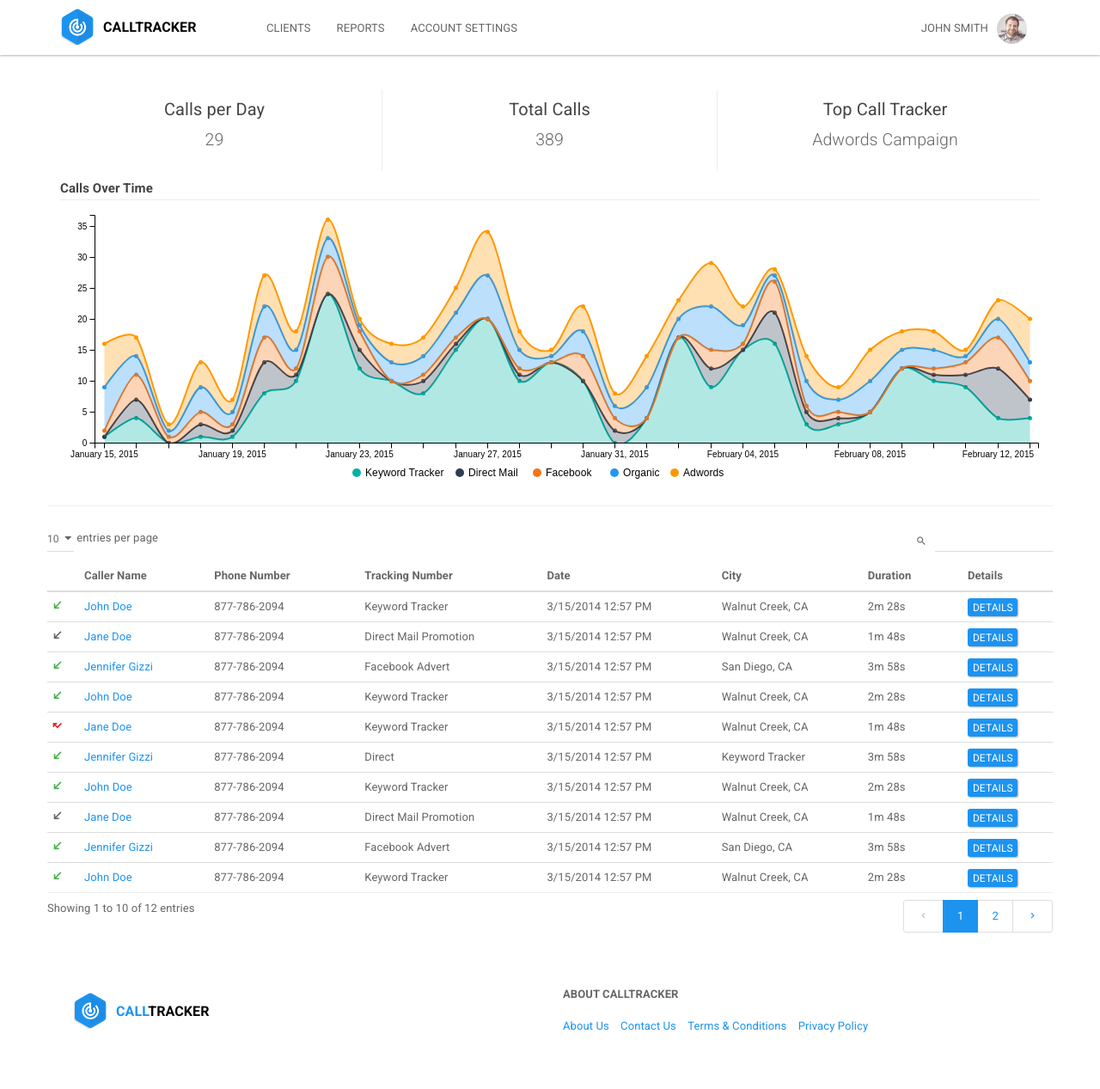
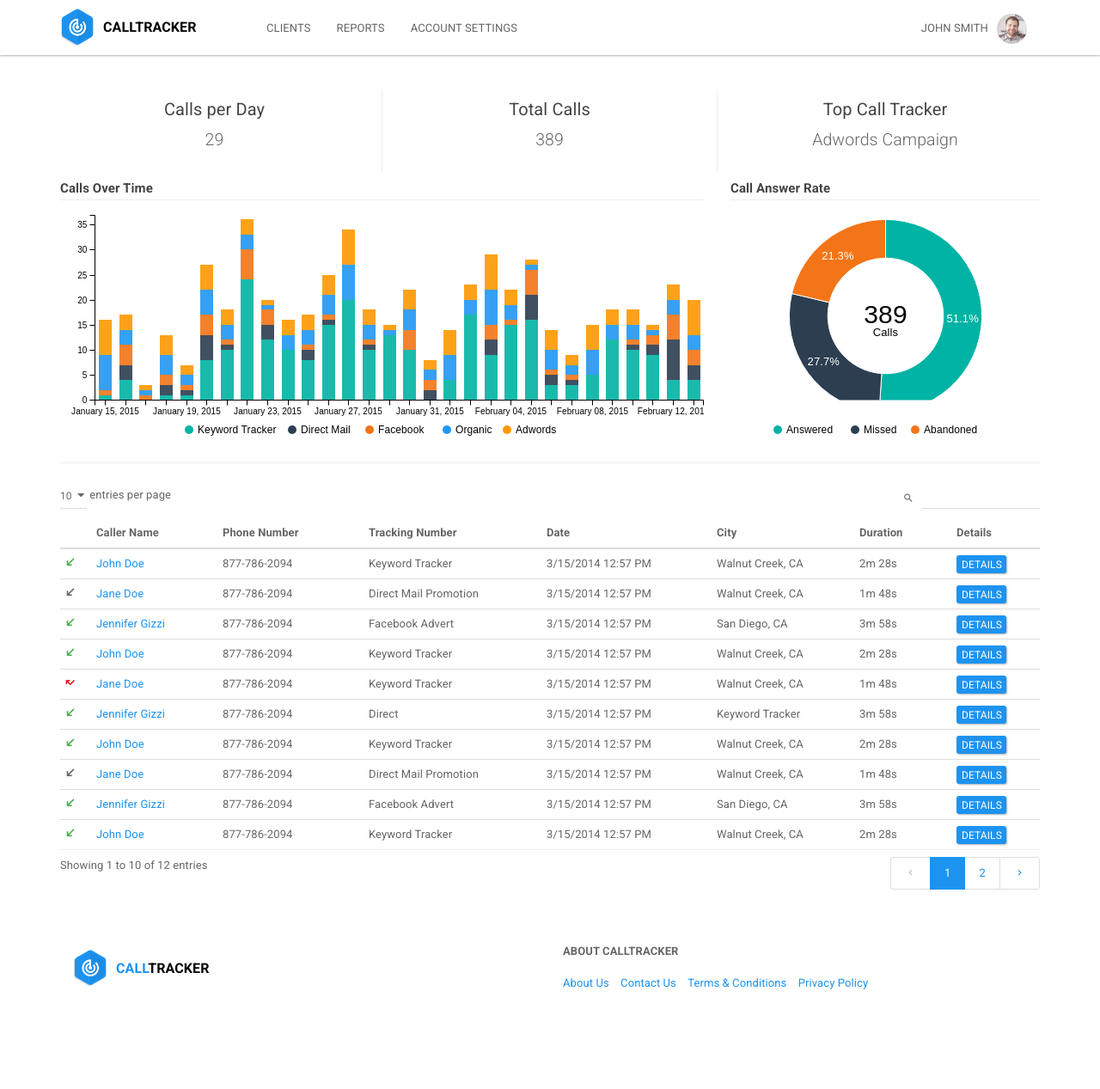
Before and after one commit to sumonst21/calltrackerio-site, a Jekyll site: the page built from dashboard.html, in a window 1280 px wide. Shown: the whole page at 86% size. Built offline with Jekyll 4.4.1, drawn with Linux system fonts in a browser that asks for light colours; after the commit the page ends 1217 px from its top, so only the background shows below that.

Commit message:
addd call status donute to dashboard

```diff
--- a/css/style.scss
+++ b/css/style.scss
@@ -227,6 +227,10 @@ body .progression-skin.progression-minimal-light .mejs-controls .mejs-horizontal
 	shape-rendering: initial;
 }
 
+.donut-xl-font {
+  font-size: 30px;
+}
+
 .dataTables_length, .dataTables_info {
 	display:inline;
 }
--- a/dashboard.html
+++ b/dashboard.html
@@ -23,9 +23,18 @@ sitemap: false
             <p class="lead">Adwords Campaign</p>
           </div>
         </div>
+      </div>
+    </div>
+    <div class="row">
+      <div class="col-md-8">
         <h5 class="chart-title">Calls Over Time</h5>
         <div id="callsovertime"></div>
       </div>
+      <div class="col-md-4">
+        <h5 class="chart-title">Call Answer Rate</h5>
+        <div id="donutcallstatus"></div>
+      </div>
+    </div>
       <div class="row">
         <div class="col-md-12">
           <hr>
@@ -388,7 +397,7 @@ sitemap: false
 var chart = c3.generate({
         bindto: '#callsovertime',
         data: {
-            type: 'area-spline',
+            type: 'bar',
               colors: {
                 NoData: '#ececec',
             },
@@ -441,6 +450,9 @@ var chart = c3.generate({
               }
             }
         },
+        size: {
+          height: 270
+        },
         tooltip: {
           contents: function(d, defaultTitleFormat, defaultValueFormat, color) {
             var defaultTitleFormat = d3.time.format("%B %d, %Y");
@@ -463,6 +475,62 @@ var chart = c3.generate({
           },
         },
     });
+</script>
+<script>
+    (function (){
+      c3.generate({
+        bindto: '#donutcallstatus',
+         data: {
+          columns: [
+                ['Answered',24],
+                ['Missed',13],
+                ['Abandoned',10],
+          ],
+          type : 'donut',
+          colors: {
+              NoData: '#ececec',
+          },
+          labels: {
+//            format: function (v, id) { return "Default Format on " + id; },
+            format: {
+              value: function (d) { return d; },
+            }
+        }
+        },
+        legend: {
+          position: 'bottom',
+          format: {
+              value: function (d) { return d; },
+            }
+        },
+        size: {
+          height: 270
+        },
+//      donut: {
+//        label: {
+//              show: true
+//                format: function (value, ratio, id) {
+//                  return (value);
+//                }
+//          },
+//          title: "62",
+//          width: 38
+//      },
+        color: {
+          pattern: calltracker_charts_style
+        },
+        tooltip: {
+          format: {
+              value: function (d) { return d; },
+  //            value: d3.format(',') // apply this format to both y and y2
+          },
+        }
+      });
+      var label = d3.select('#donutcallstatus text.c3-chart-arcs-title');
+          label.html(''); // remove existant text
+          label.insert('tspan').text('389').attr('dy', 0).attr('x', 0).attr('class','donut-xl-font');
+          label.insert('tspan').text('Calls').attr('dy', 20).attr('x', 0);
+    })();
 </script>
 <script type="text/javascript">
 $(document).ready(function(){
```
